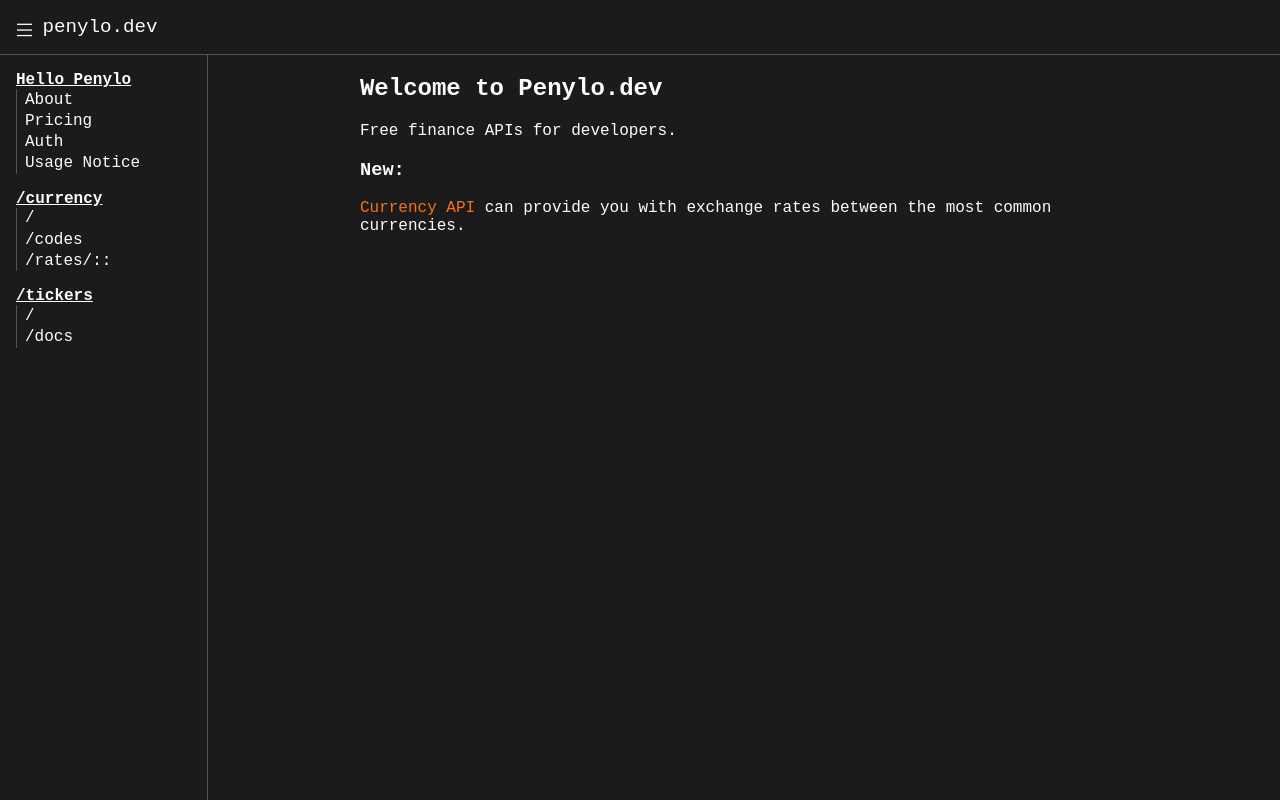
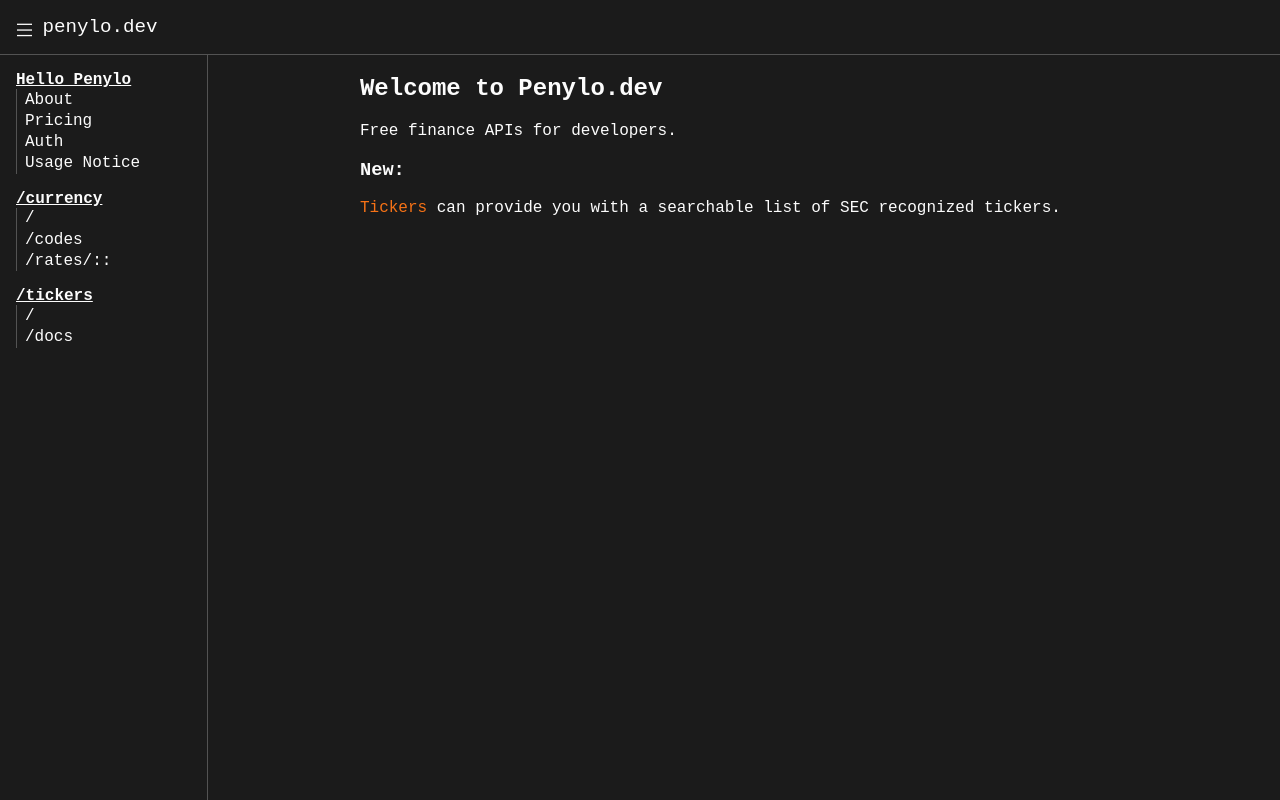
Before and after one commit to CoasterFan5/penylo.dev, a SvelteKit app: page / in a window 1280 px wide. Built offline with nearby package versions, Linux system fonts and the light colour scheme.

Commit message:
Update new section

```diff
--- a/src/routes/(docs)/+page.svelte
+++ b/src/routes/(docs)/+page.svelte
@@ -7,6 +7,5 @@
 
 <h3>New:</h3>
 <p>
-	<Link href="/currency">Currency API</Link> can provide you with exchange rates between the most common
-	currencies.
+	<Link href="/tickers">Tickers</Link> can provide you with a searchable list of SEC recognized tickers.
 </p>
```
